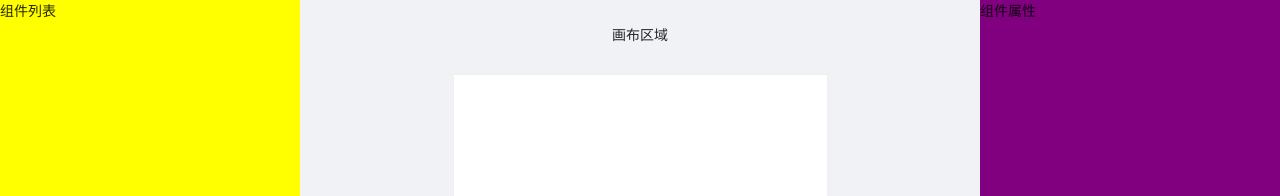
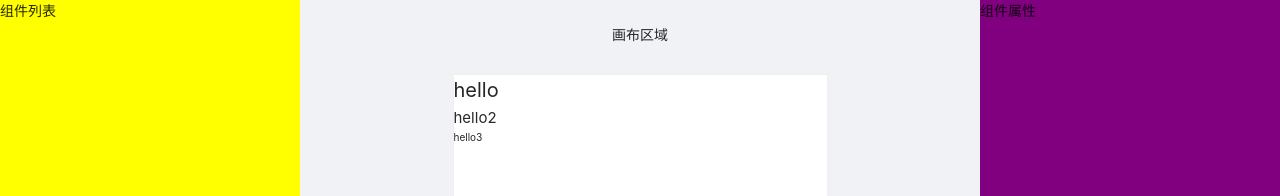
Before and after one commit to huanghanzhilian/learn-lego, a Vue app: page /editor in a window 1280 px wide. Shown: the top 196 px of the page. Built offline with nearby package versions, Linux system fonts and the light colour scheme.

Commit message:
feat: 初步完成l-text

```diff
--- a/package.json
+++ b/package.json
@@ -10,11 +10,15 @@
   "dependencies": {
     "ant-design-vue": "^2.2.8",
     "core-js": "^3.6.5",
+    "lodash-es": "^4.17.20",
+    "uuid": "^8.3.2",
     "vue": "^3.0.0",
     "vue-router": "^4.0.5",
     "vuex": "^4.0.2"
   },
   "devDependencies": {
+    "@types/lodash-es": "^4.17.4",
+    "@types/uuid": "^8.3.0",
     "@typescript-eslint/eslint-plugin": "^2.33.0",
     "@typescript-eslint/parser": "^2.33.0",
     "@vue/cli-plugin-babel": "~4.5.0",
--- /dev/null
+++ b/src/components/LText.vue
@@ -0,0 +1,35 @@
+<template>
+  <component :is="tag" :style="styleProps" class="l-text-component">
+    {{ text }}
+  </component>
+</template>
+
+<script lang="ts">
+import { defineComponent, reactive } from "vue";
+import { pick } from "lodash-es";
+export default defineComponent({
+  name: "l-text",
+  props: {
+    text: {
+      type: String,
+    },
+    fontSize: {
+      type: String,
+    },
+    tag: {
+      type: String,
+      default: "div",
+    },
+  },
+  setup(props) {
+    // 重用 简化
+    // 抽离 获得styleProps
+    const styleProps = reactive(pick(props, ["fontSize"]));
+    return {
+      styleProps,
+    };
+  },
+});
+</script>
+
+<style scoped></style>
--- /dev/null
+++ b/src/store/editor.ts
@@ -0,0 +1,32 @@
+import { Module } from "vuex";
+import { v4 as uuidv4 } from "uuid";
+import { GlobalDataProps } from "./index";
+
+export interface EditorProps {
+  components: ComponentData[];
+  currentElement: string;
+}
+
+interface ComponentData {
+  // 元素属性
+  props: { [key: string]: string };
+  // id
+  id: string;
+  // 业务组件库名称 l-text l-image
+  name: string;
+}
+
+export const testComponents: ComponentData[] = [
+  { id: uuidv4(), name: "l-text", props: { text: "hello", fontSize: "20px" } },
+  { id: uuidv4(), name: "l-text", props: { text: "hello2", fontSize: "15px" } },
+  { id: uuidv4(), name: "l-text", props: { text: "hello3", fontSize: "10px" } },
+];
+
+const editor: Module<EditorProps, GlobalDataProps> = {
+  state: {
+    components: testComponents,
+    currentElement: "",
+  },
+};
+
+export default editor;
--- a/src/store/index.ts
+++ b/src/store/index.ts
@@ -1,15 +1,20 @@
-import { createStore } from 'vuex'
-import templates, {TemplatesProps} from './templates'
-import user, {UserProps} from './user'
+import { createStore } from "vuex";
+import templates, { TemplatesProps } from "./templates";
+import user, { UserProps } from "./user";
+import editor, { EditorProps } from "./editor";
+
 export interface GlobalDataProps {
   user: UserProps;
   templates: TemplatesProps;
+  editor: EditorProps;
 }
-const store = createStore({
+
+const store = createStore<GlobalDataProps>({
   modules: {
+    user,
     templates,
-    user
-  }
-})
+    editor,
+  },
+});
 
-export default store
+export default store;
--- a/src/views/Editor.vue
+++ b/src/views/Editor.vue
@@ -2,35 +2,44 @@
   <div class="editor-container">
     <a-layout>
       <a-layout-sider width="300" style="background: yellow">
-        <div class="sidebar-container">
-          组件列表
-        </div>
+        <div class="sidebar-container">组件列表</div>
       </a-layout-sider>
       <a-layout style="padding: 0 24px 24px">
         <a-layout-content class="preview-container">
           <p>画布区域</p>
           <div class="preview-list" id="canvas-area">
-
+            <component v-for="com in coms" :key="com.id" :is="com.name" v-bind="com.props" />
           </div>
         </a-layout-content>
       </a-layout>
-      <a-layout-sider width="300" style="background: purple" class="settings-panel">
-        组件属性
-      </a-layout-sider>
+      <a-layout-sider width="300" style="background: purple" class="settings-panel"> 组件属性 </a-layout-sider>
     </a-layout>
   </div>
 </template>
 
-<script>
-import { defineComponent } from 'vue'
+<script lang="ts">
+import { defineComponent, reactive } from "vue";
+import { useStore } from "vuex";
+import { GlobalDataProps } from "../store/index";
+import LText from "../components/LText.vue";
 
 export default defineComponent({
-})
+  name: "editor",
+  components: {
+    "l-text": LText,
+  },
+  setup() {
+    const store = useStore<GlobalDataProps>();
+    const coms = reactive(store.state.editor.components);
+    return {
+      coms,
+    };
+  },
+});
 </script>
 
-<style lang='scss'>
-.editor-container {
-  .preview-container {
+<style>
+.editor-container .preview-container {
   padding: 24px;
   margin: 0;
   min-height: 85vh;
@@ -39,7 +48,7 @@ export default defineComponent({
   align-items: center;
   position: relative;
 }
-  .preview-list {
+.editor-container .preview-list {
   padding: 0;
   margin: 0;
   min-width: 375px;
@@ -52,6 +61,4 @@ export default defineComponent({
   margin-top: 50px;
   max-height: 80vh;
 }
-}
-
 </style>
--- a/src/views/Index.vue
+++ b/src/views/Index.vue
@@ -18,7 +18,7 @@
 </template>
 
 <script lang="ts">
-import { computed, defineComponent } from 'vue'
+import { computed, defineComponent, reactive } from 'vue'
 import {useStore} from 'vuex'
 import {GlobalDataProps} from '../store/index'
 import UserProfile from '../components/UserProfile.vue'
@@ -29,7 +29,8 @@ export default defineComponent({
   },
   setup() {
     const store = useStore<GlobalDataProps>()
-    const user = computed(() => store.state.user)
+    // const user = computed(() => store.state.user)
+    const user = reactive(store.state.user);
     return {
       user
     }
```
Also changed, not shown: 2 other files (tests, documents, lock files or other folders). Lines whose indentation alone changed are shown as unchanged.
